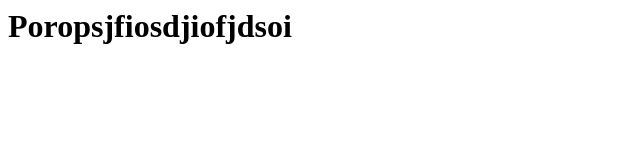
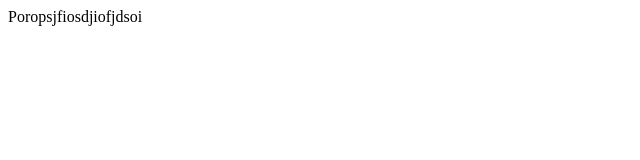
Before and after one commit to AlvesBr/aprendendo-git, a plain HTML site: page curso-aprendendo-git/proposta1.html in a window 1280 px wide. Shown: the whole page, without its empty margins (0-640 px from the left). Drawn offline with Linux system fonts and the light colour scheme.

Commit message:
mudando proposta

```diff
--- a/curso-aprendendo-git/proposta1.html
+++ b/curso-aprendendo-git/proposta1.html
@@ -1,3 +1,2 @@
 <html>
-
-	<h1> Poropsjfiosdjiofjdsoi </h1>
+	</h1> Poropsjfiosdjiofjdsoi </h1>
```
